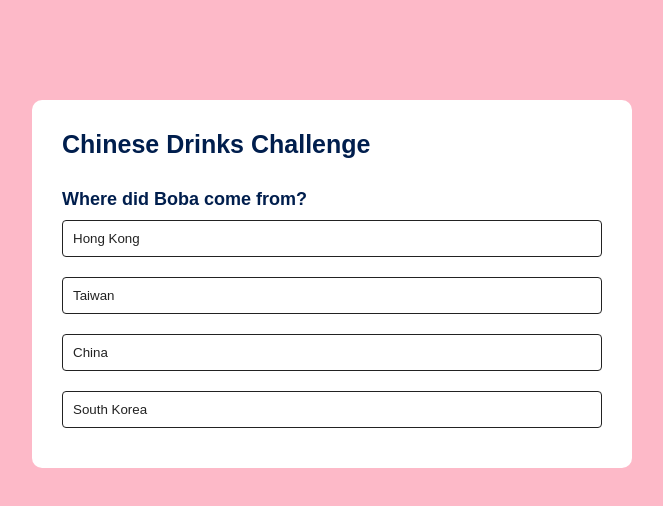
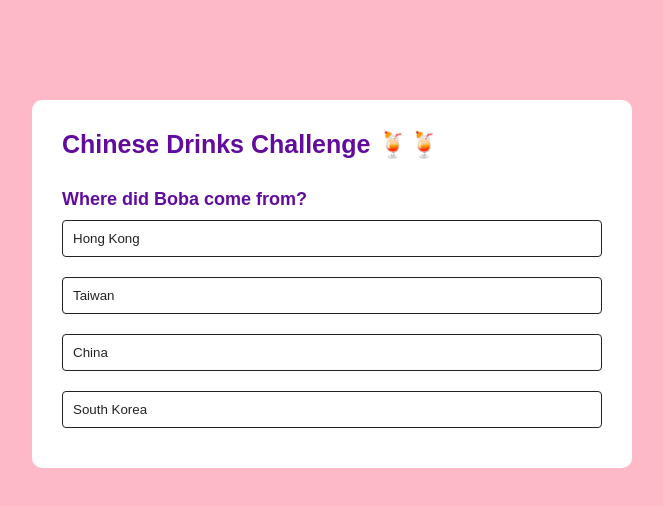
Before and after one commit to asonyue/templelingo, a plain HTML site: page index.html in a window 1280 px wide. Shown: the whole page, without its empty margins (308-971 px from the left). Drawn offline with Linux system fonts and the light colour scheme.

Commit message:
changing the color

```diff
--- a/index.html
+++ b/index.html
@@ -8,7 +8,7 @@
 </head>
 <body>
   <div class="app">
-    <h1 id="bigTitle">Chinese Drinks Challenge</h1>
+    <h1 id="bigTitle">Chinese Drinks Challenge 🍹🍹</h1>
         <div class="quiz">
             <h2 id="question">Question goes here</h2>
             <div id="answer-buttons">
--- a/script.js
+++ b/script.js
@@ -69,7 +69,7 @@ function showQuestion() {
 
 function resetState() {
     nextButton.style.display = "none";
-    heading.innerHTML = "Chinese Drinks Challenge"
+    heading.innerHTML = "Chinese Drinks Challenge 🍹🍹"
     while(answerButtons.firstChild) {
         answerButtons.removeChild(answerButtons.firstChild);
     }
--- a/style.css
+++ b/style.css
@@ -20,7 +20,7 @@ body {
 
 .app h1 {
     font-size: 25px;
-    color: #001e4d;
+    color: #610C9F;
     font-weight: 600;
     padding-bottom: 30px;
 }
@@ -31,7 +31,7 @@ body {
 
 .quiz h2 {
     font-size: 18px;
-    color: #001e4d;
+    color: #610C9F;
     font-weight: 600;
 }
 
@@ -51,7 +51,7 @@ body {
 
 
 #next-btn {
-    background: #001e4d;
+    background: #610C9F;
     color: #fff;
     font-weight: 500;
     width: 150px;
```
